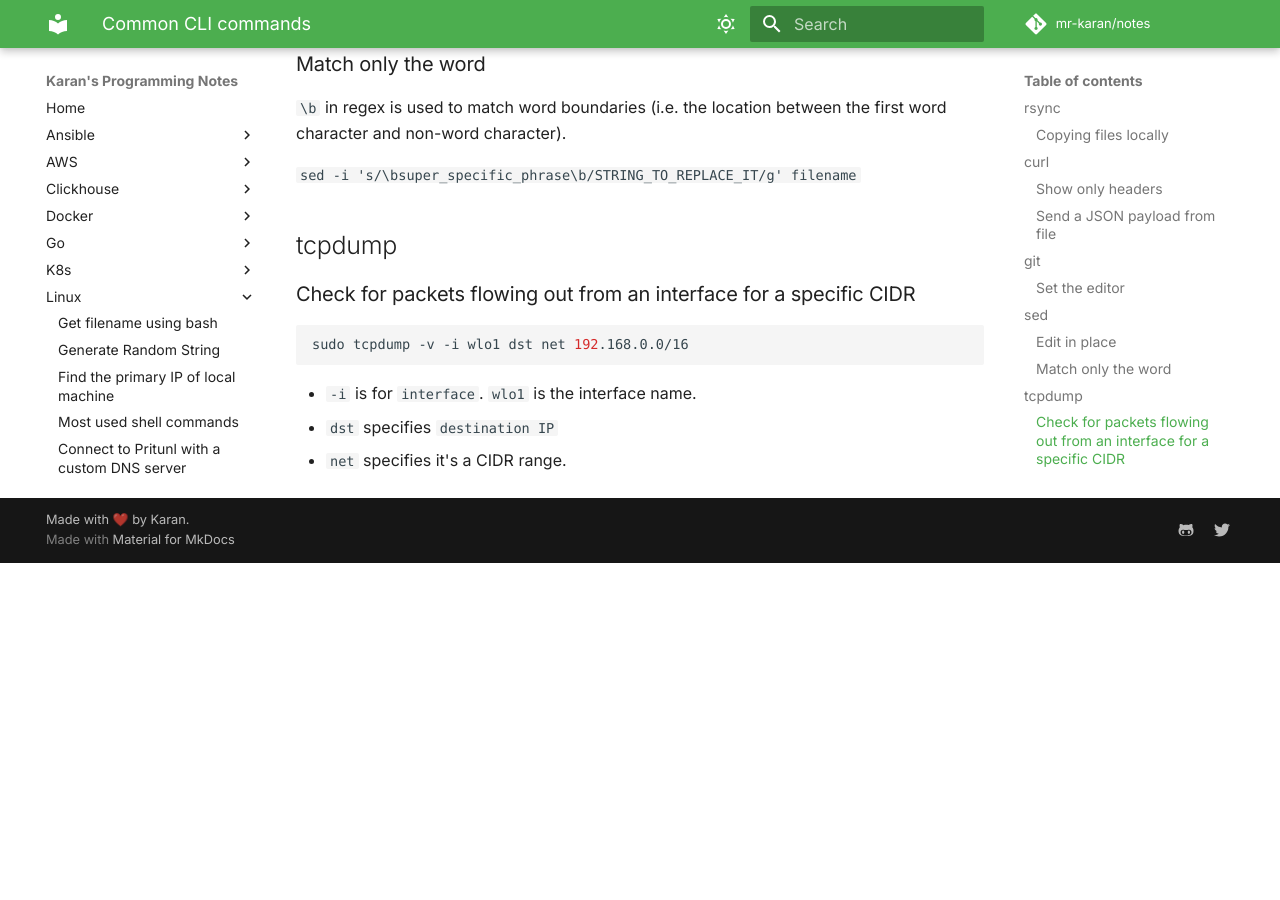
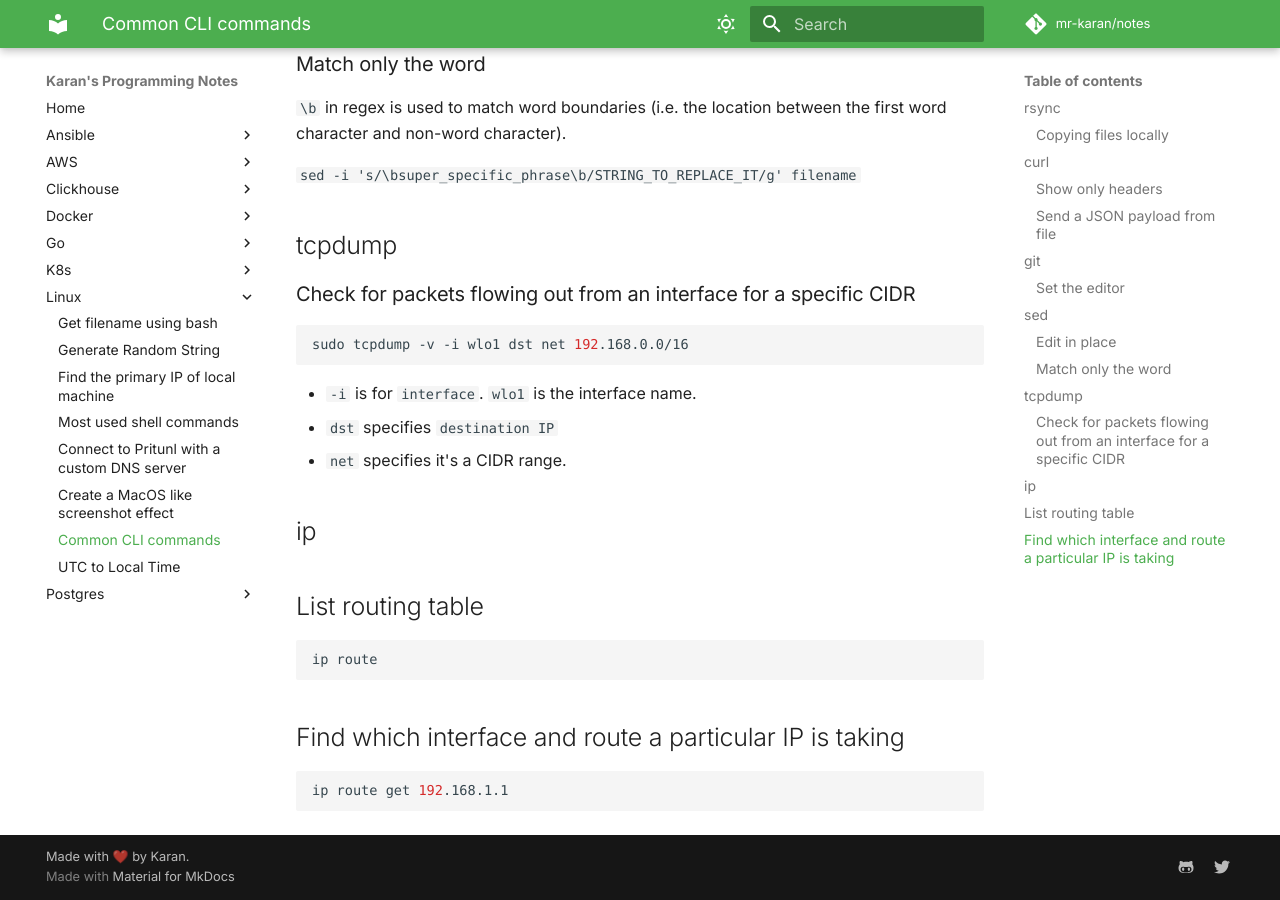
Before and after one commit to mr-karan/notes, an MkDocs documentation site: the page built from docs/linux/snippets.md, in a window 1280 px wide and 900 px high, scrolled down 1325 px. Built offline with MkDocs 1.6.1 and Material for MkDocs 9.7.7, drawn with Linux system fonts in a browser that asks for light colours; some web fonts are replaced; comment, search, counter and statistics services are not loaded; before the commit the page ends 1888 px from its top, so only the background shows below that.

Commit message:
chore: Add ip route commands

````diff
--- a/docs/linux/snippets.md
+++ b/docs/linux/snippets.md
@@ -70,3 +70,17 @@
 - `-i` is for `interface`. `wlo1` is the interface name.
 - `dst` specifies `destination IP`
 - `net` specifies it's a CIDR range.
+
+## ip
+
+## List routing table
+
+```sh
+ip route
+```
+
+## Find which interface and route a particular IP is taking
+
+```sh
+ip route get 192.168.1.1
+```
````
